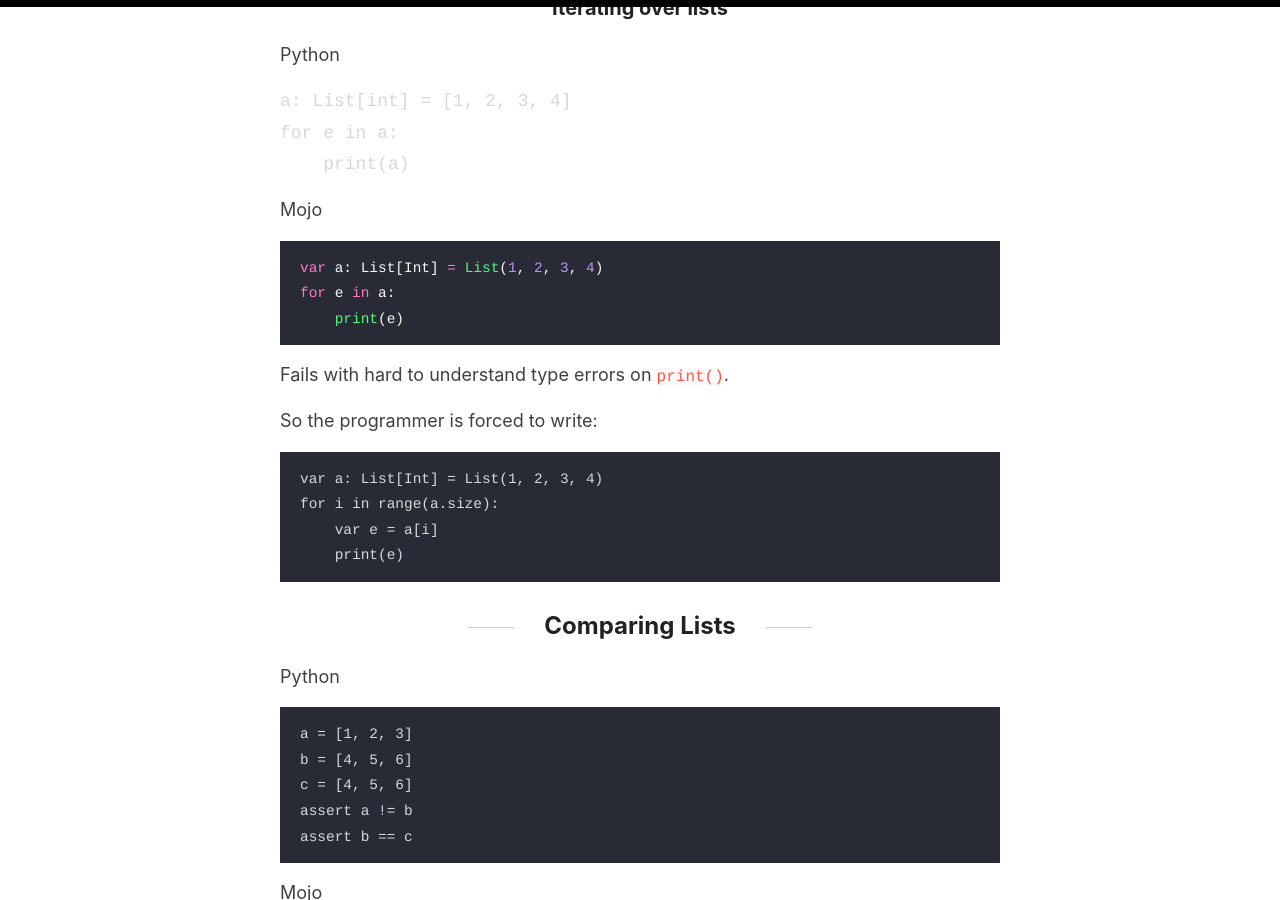
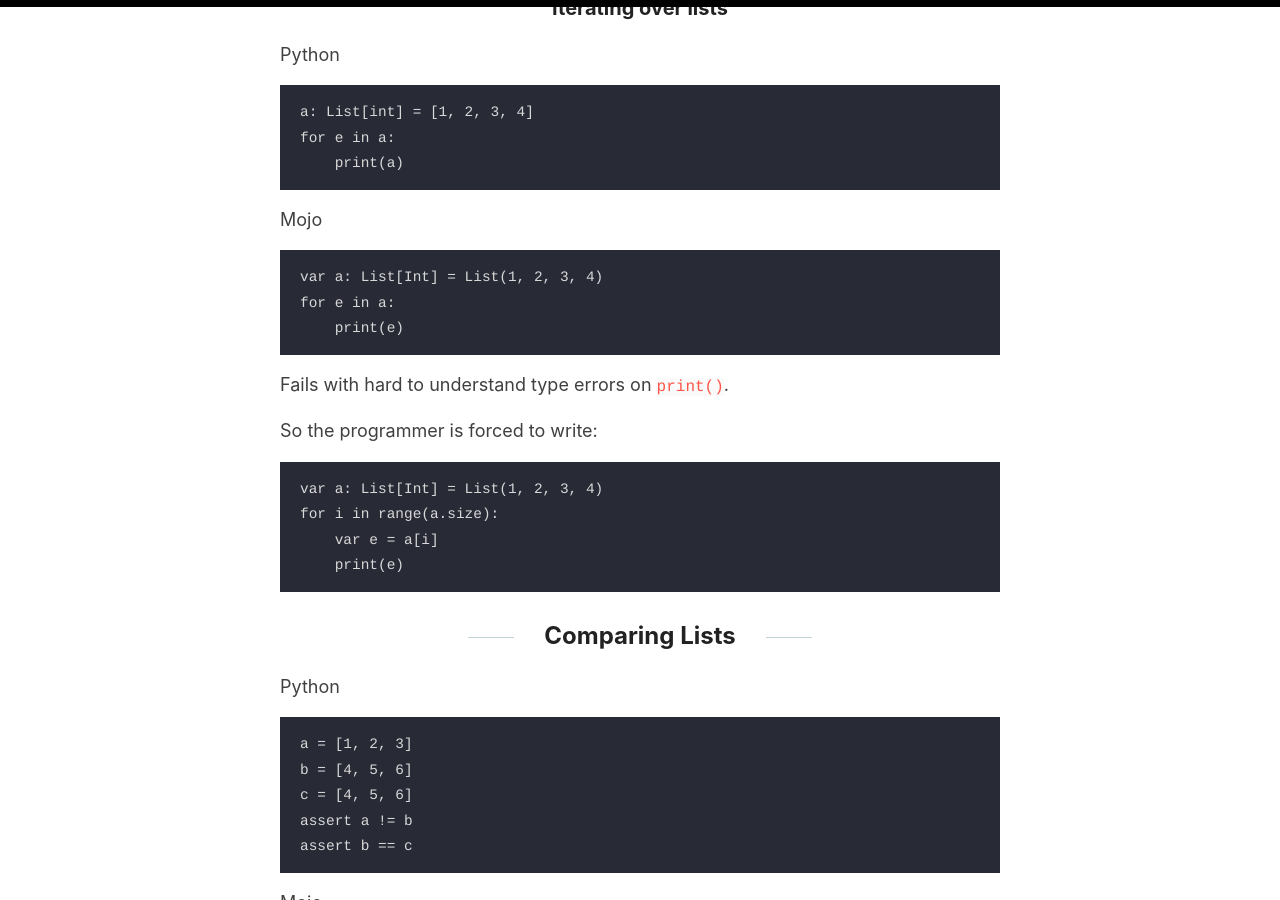
Before and after one commit to adsharma/adsharma.github.io.old, a Jekyll site: the page built from _posts/2024-09-18-mojo-lists.md, in a window 1280 px wide and 900 px high, scrolled down 477 px. Built offline with Jekyll 4.4.1, drawn with Linux system fonts in a browser that asks for light colours; our own code applies the rules of GitHub Pages for plain Markdown files.

Commit message:
Remove language hint from markdown

````diff
--- a/_posts/2024-09-18-mojo-lists.md
+++ b/_posts/2024-09-18-mojo-lists.md
@@ -5,14 +5,14 @@ Mojo seeks to provide a familar programming model to python programmers, while a
 ### Iterating over lists
 
 Python
-```python3
+```
 a: List[int] = [1, 2, 3, 4]
 for e in a:
     print(a)
 ```
 
 Mojo
-```mojo
+```
 var a: List[Int] = List(1, 2, 3, 4)
 for e in a:
     print(e)
````
